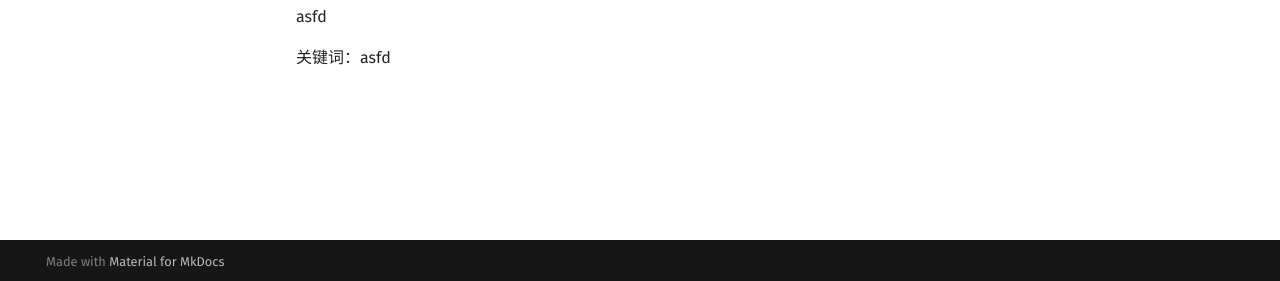
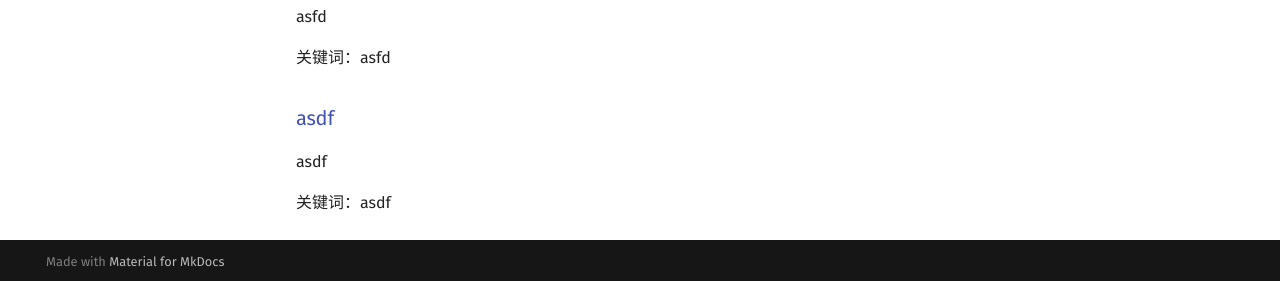
Before and after one commit to Chocolateater/Resource-Library, an MkDocs documentation site: the page built from docs/Film/movies.md, in a window 1280 px wide and 1281 px high. Shown: the part 997-1278 px from the top of the window. Built offline with MkDocs 1.6.1 and Material for MkDocs 9.7.7, drawn with Linux system fonts in a browser that asks for light colours; comment, search, counter and statistics services are not loaded.

Commit message:
Update index.md via GitHub API

```diff
--- a/docs/Film/movies.md
+++ b/docs/Film/movies.md
@@ -33,3 +33,9 @@ asfd
 asfd
 
 关键词：asfd
+
+<h3><a href="saf">asdf</a> </h3>
+
+asdf
+
+关键词：asdf
```
